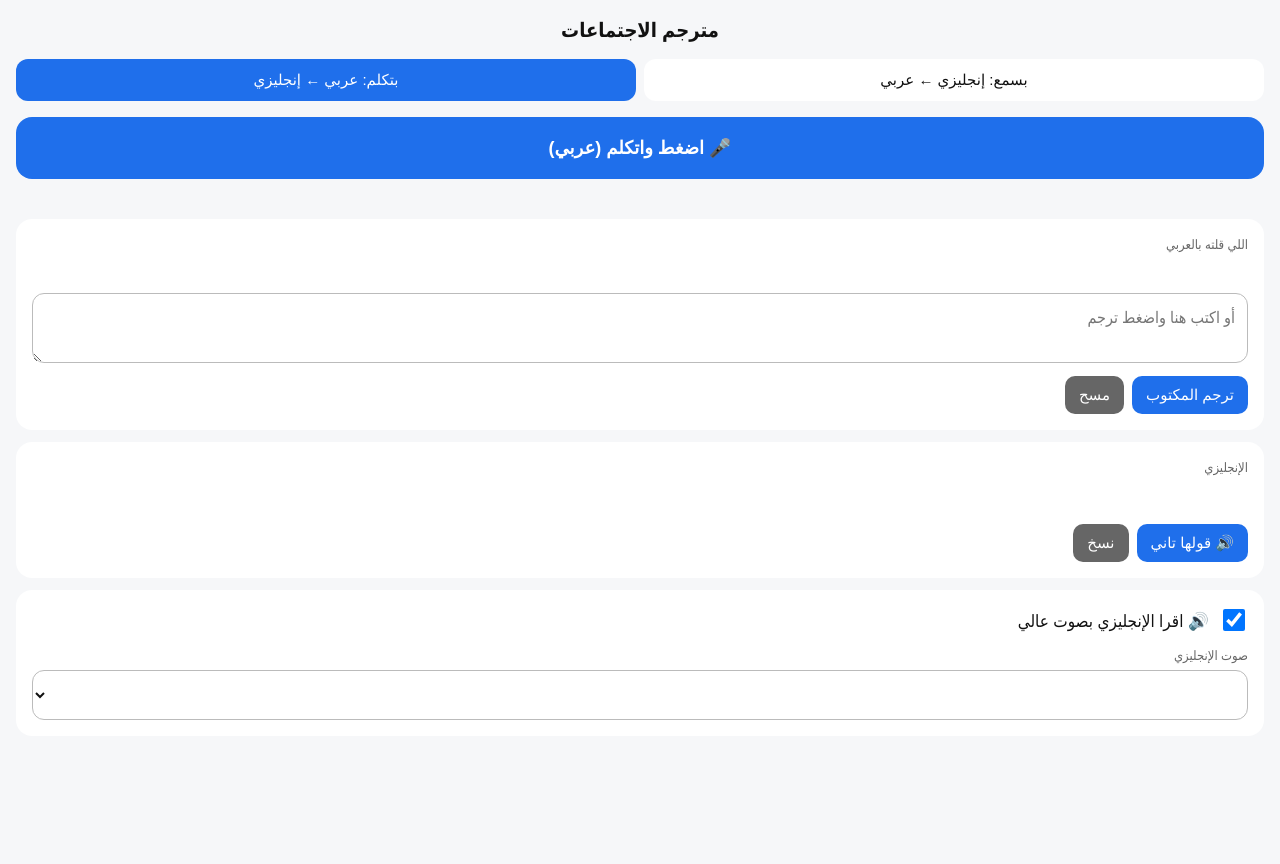
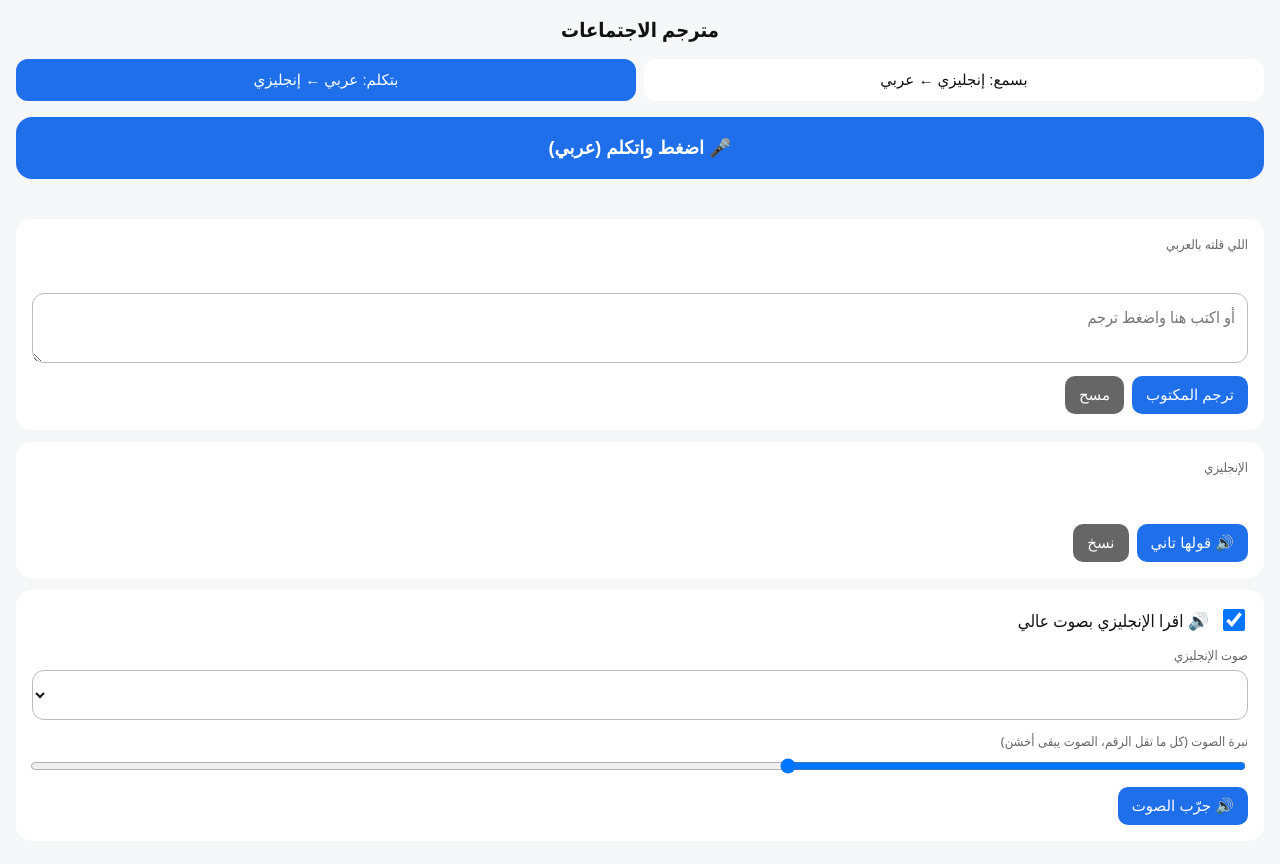
Before and after one commit to mahmoudselwakil-maker/meeting-translator, a plain HTML site: page index.html in a window 1280 px wide. Both pictures are taken after a click on the button "بتكلم: عربي ← إنجليزي". Before the commit the page ends 800 px from the top, so only its background shows below. Drawn offline with Linux system fonts and the light colour scheme.

Commit message:
Add files via upload

```diff
--- a/index.html
+++ b/index.html
@@ -94,6 +94,11 @@
       <label class="opt"><input type="checkbox" id="ttsOn" checked> 🔊 اقرا الإنجليزي بصوت عالي</label>
       <div class="label" style="margin-top:12px">صوت الإنجليزي</div>
       <select id="voiceSel"></select>
+      <div class="label" style="margin-top:12px">نبرة الصوت (كل ما تقل الرقم، الصوت يبقى أخشن)</div>
+      <input type="range" id="pitch" min="0.4" max="1.2" step="0.05" value="0.7" style="width:100%">
+      <div class="row">
+        <button class="sm" id="testVoice">🔊 جرّب الصوت</button>
+      </div>
     </div>
   </section>
 </main>
@@ -130,13 +135,14 @@
     speechSynthesis.speak(u);
   }
 
-  // الإنجليزي: بيتقال من غير ما يقطع اللي قبله، وبالصوت المختار
+  // الإنجليزي: بيتقال من غير ما يقطع اللي قبله، وبالصوت والنبرة المختارين
   function speakEn(text, cancelFirst) {
     if (!('speechSynthesis' in window) || !text) return;
     if (cancelFirst) speechSynthesis.cancel();
     const u = new SpeechSynthesisUtterance(text);
     u.volume = 1;
     u.rate = 0.95;
+    u.pitch = parseFloat($('pitch').value) || 0.7;
     const name = $('voiceSel').value;
     const v = speechSynthesis.getVoices().find(x => x.name === name);
     if (v) { u.voice = v; u.lang = v.lang; } else { u.lang = 'en-US'; }
@@ -164,6 +170,9 @@
     sel.value = pick.name;
   }
   $('voiceSel').onchange = () => store.set('enVoice', $('voiceSel').value);
+  $('pitch').value = store.get('enPitch') || '0.7';
+  $('pitch').onchange = () => store.set('enPitch', $('pitch').value);
+  $('testVoice').onclick = () => speakEn('Hello, this is a test of my voice. How are you today?', true);
   if ('speechSynthesis' in window) {
     fillVoices();
     speechSynthesis.onvoiceschanged = fillVoices;
```
